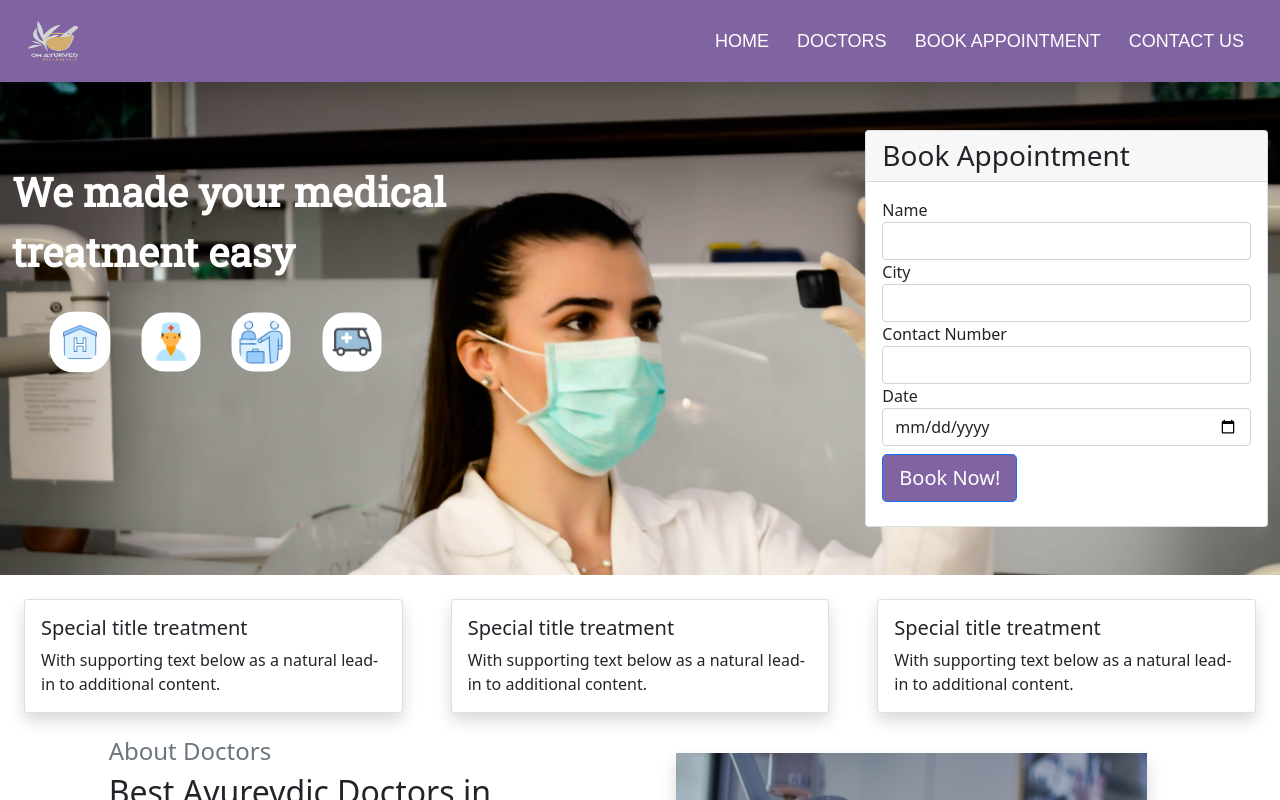
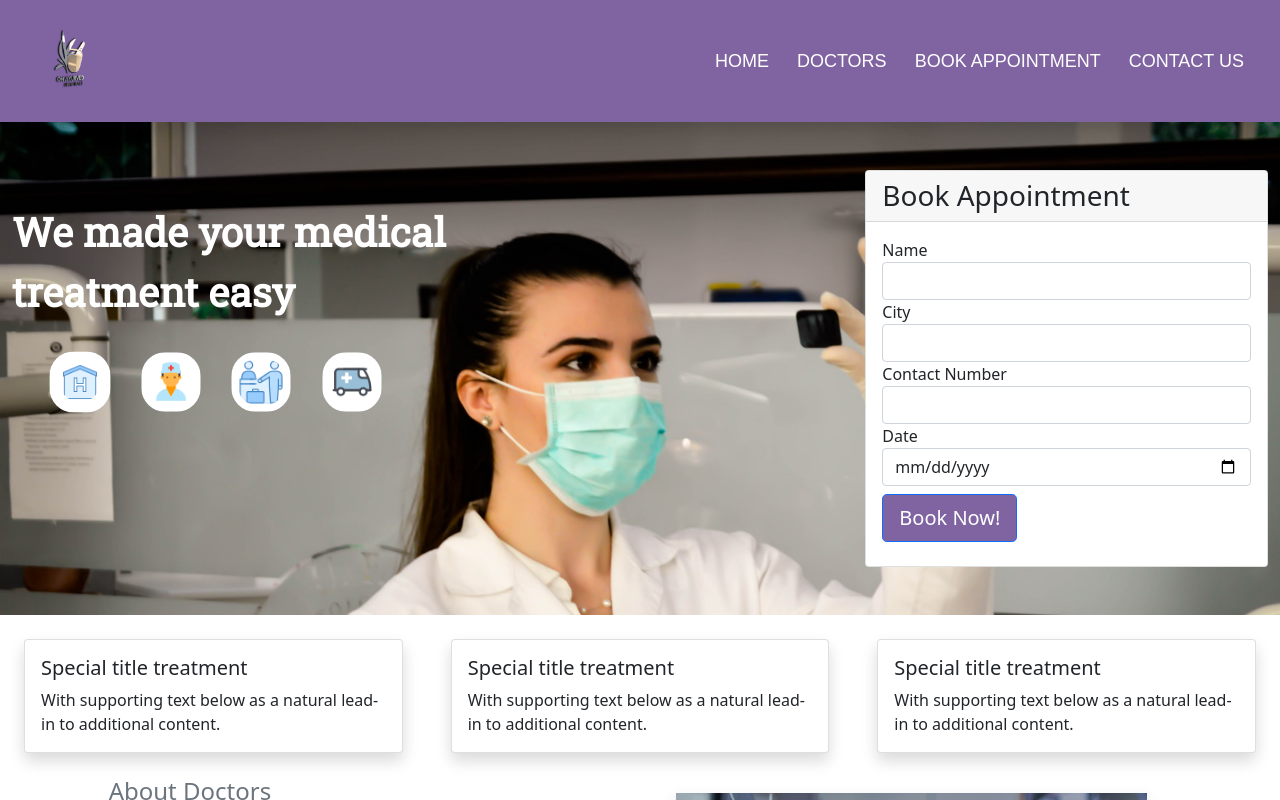
Before and after one commit to AYUSH008/Hospital_Web, a plain HTML site: page index.html in a window 1280 px wide. Drawn offline with nearby package versions, Linux system fonts and the light colour scheme.

Commit message:
bot added

```diff
--- a/index.html
+++ b/index.html
@@ -18,7 +18,7 @@
         style="background-color: #8064A2;">
         <div class="container-fluid">
             <a class="navbar-brand responsive-img" href="#">
-                <img src="./assets/logo2.png" alt="" width="50" height="40" class="d-inline-block align-top">
+                <img src="./assets/logo.png" alt="" width="80" height="80" class="d-inline-block align-top">
             </a>
             <button class="navbar-toggler" type="button" data-bs-toggle="collapse" data-bs-target="#navbarNavDropdown"
                 aria-controls="navbarNavDropdown" aria-expanded="false" aria-label="Toggle navigation">
@@ -317,7 +317,7 @@
     <script src="https://cdn.jsdelivr.net/npm/bootstrap@5.0.0-beta1/dist/js/bootstrap.min.js"
         integrity="sha384-pQQkAEnwaBkjpqZ8RU1fF1AKtTcHJwFl3pblpTlHXybJjHpMYo79HY3hIi4NKxyj"
         crossorigin="anonymous"></script>
-   <!--  <script src="//code.tidio.co/e4oj6ctmi6maqj5ixoxdatlmglkithrx.js" async></script> -->
+    <script src="//code.tidio.co/e4oj6ctmi6maqj5ixoxdatlmglkithrx.js" async></script>
 </body>
 <script>
 
```
